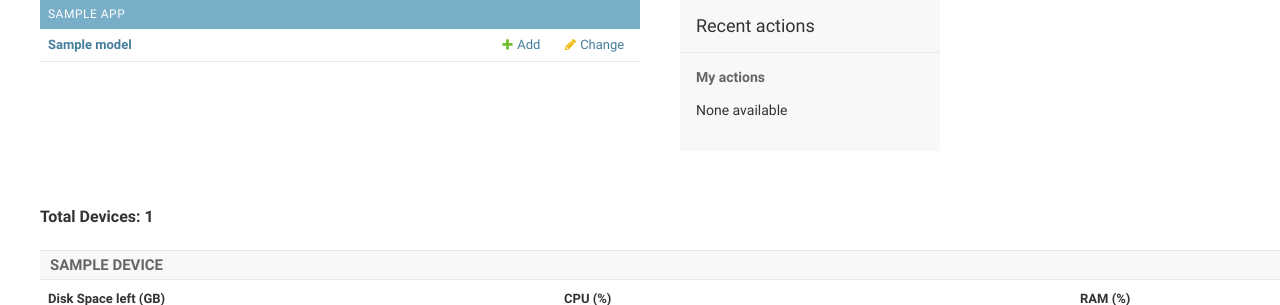
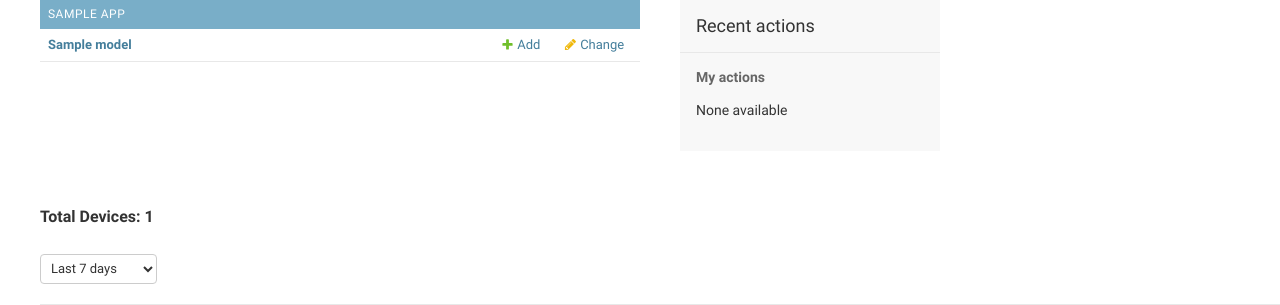
Before and after one commit to shubhamdipt/monitoring-dashboard, a Django app: template templates/admin/index.html in a window 1280 px wide; the page is wider, and only the part inside the window is pictured. Shown: the part 113-418 px from the top of that part. Run offline with Django 3.2, Linux system fonts and the light colour scheme; tables that the repository leaves empty hold one stand-in row (values such as "Sample post"); the template is opened without the code that fills it: values that come from a table or form of the project are taken from there, most other values are stand-ins (such as "Sample title", 1, 10 or a date in 2020); data that the repository does not hold is empty; some libraries are stand-ins or nearby versions.

Commit message:
Selection of timeframe added to graphs

```diff
--- a/servers/views.py
+++ b/servers/views.py
@@ -35,12 +35,13 @@ def plot_server_data(request):
     device_data = dict()
     try:
         device_id = request.POST.get("device_id")
+        days = request.POST.get("days")
         now = timezone.now()
         for key, val in DATA_TYPES.items():
             data = list(DeviceData.objects.filter(
                 device__id=device_id,
                 data_type=val,
-                created__gte=(now - timedelta(days=7))
+                created__gte=(now - timedelta(days=int(days)))
             ).values("created", "data"))
             device_data[key] = data
 
--- a/static/js/graphs.js
+++ b/static/js/graphs.js
@@ -3,6 +3,7 @@ var DATA_TYPE_GRAPH_ID = {
   MEMORY_USAGE: "chart-ram-",
   DISK_SPACE_LEFT: "chart-disk-"
 };
+var plot_days = 7;
 
 function format_disk_space(value) {
   return (value / 1073741824).toFixed(2)
@@ -42,12 +43,12 @@ function createGraph(device_id, device_order, data_type, data) {
   });
 }
 
-function updateCharts() {
+function updateCharts(days) {
   for (var i = 0; i < devices_count; i++) {
     (function () {
       var device_id = $('input[name=device-order-'+ i +']').val();
       var device_order = i;
-      $.post( "/servers/plot_server_data", {device_id: device_id},function( data ) {
+      $.post( "/servers/plot_server_data", {device_id: device_id, days: days},function( data ) {
         createGraph(device_id, device_order, "DISK_SPACE_LEFT", data["data"]);
         createGraph(device_id, device_order, "CPU_USAGE", data["data"]);
         createGraph(device_id, device_order, "MEMORY_USAGE", data["data"]);
@@ -56,7 +57,12 @@ function updateCharts() {
   }
 }
 
+function changeTimeFrame() {
+  plot_days = document.getElementById("timeframe").value;
+  updateCharts(plot_days);
+}
+
 $(function () {
-  updateCharts();
-  setInterval(function(){updateCharts()}, 5 * 60 * 1000);
+  updateCharts(plot_days);
+  setInterval(function(){updateCharts(plot_days)}, 5 * 60 * 1000);
 });
--- a/templates/admin/index.html
+++ b/templates/admin/index.html
@@ -17,7 +17,7 @@
       /* Colour of your points */
       stroke: #074000;
       /* Size of your points */
-      stroke-width: 3px;
+      stroke-width: 2px;
     }
 </style>
 {% endblock %}
@@ -108,6 +108,12 @@
 {% block extra_content %}
 {% if devices_count %}
 <h2>Total Devices: {{ devices_count }}</h2>
+<select style="margin: 20px 0;" id="timeframe" onchange="changeTimeFrame()">
+  <option value=7 selected=selected>Last 7 days</option>
+  <option value=1>Last 24 hours</option>
+  <option value=30>Last 30 days</option>
+  <option value=90>Last 3 months</option>
+</select>
 {% for device in devices %}
 <br>
 <table>
```
